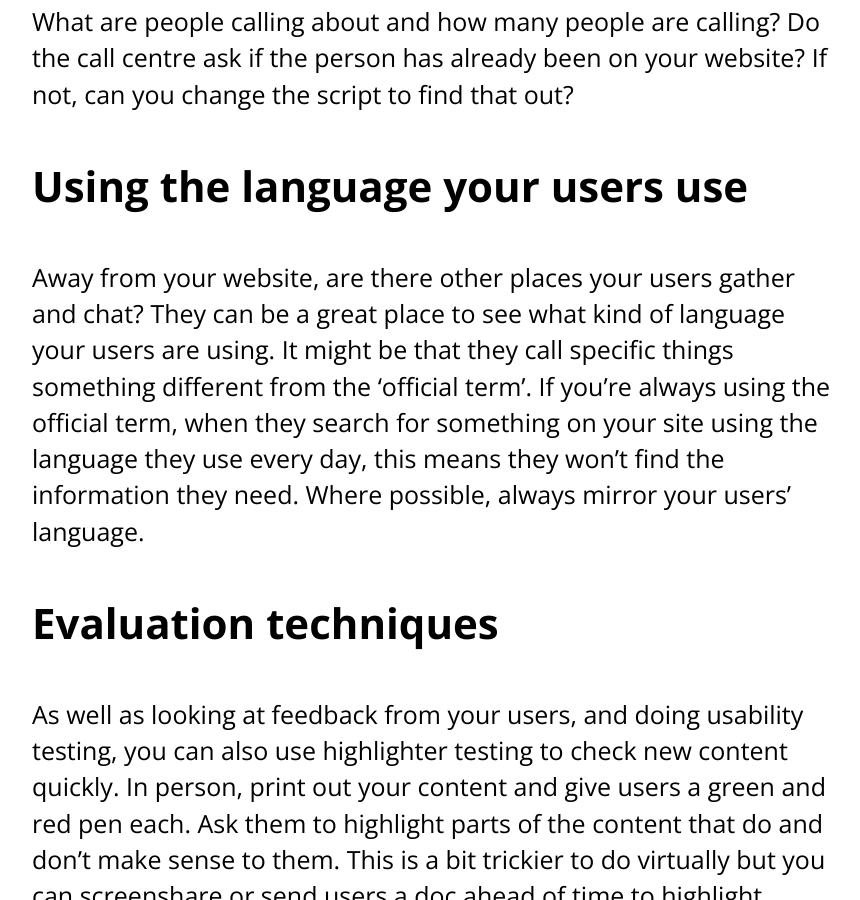
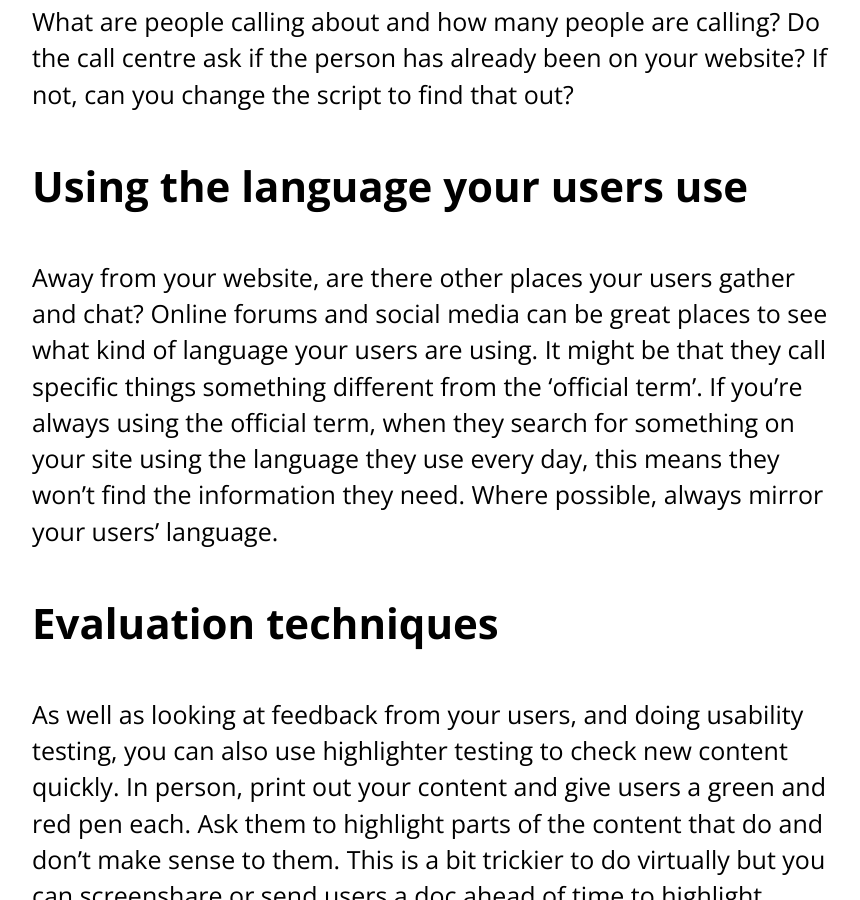
Before and after one commit to learnbymakingwales/learnbymakingwales.github.io, a Jekyll site: the page built from en/resource/content-design-tips.md, in a window 1280 px wide and 900 px high, scrolled down 837 px. Shown: the whole window, without its empty margins (208-1068 px from the left). Built offline with Jekyll 4.4.1, drawn with Linux system fonts in a browser that asks for light colours.

Commit message:
small tweaks

```diff
--- a/en/resource/content-design-tips.md
+++ b/en/resource/content-design-tips.md
@@ -17,7 +17,7 @@ What are people calling about and how many people are calling? Do the call centr
 
 ## Using the language your users use
 
-Away from your website, are there other places your users gather and chat? They can be a great place to see what kind of language your users are using. It might be that they call specific things something different from the ‘official term’. If you’re always using the official term, when they search for something on your site using the language they use every day, this means they won’t find the information they need. Where possible, always mirror your users’ language.
+Away from your website, are there other places your users gather and chat? Online forums and social media can be great places to see what kind of language your users are using. It might be that they call specific things something different from the ‘official term’. If you’re always using the official term, when they search for something on your site using the language they use every day, this means they won’t find the information they need. Where possible, always mirror your users’ language.
 
 ## Evaluation techniques
 
```
